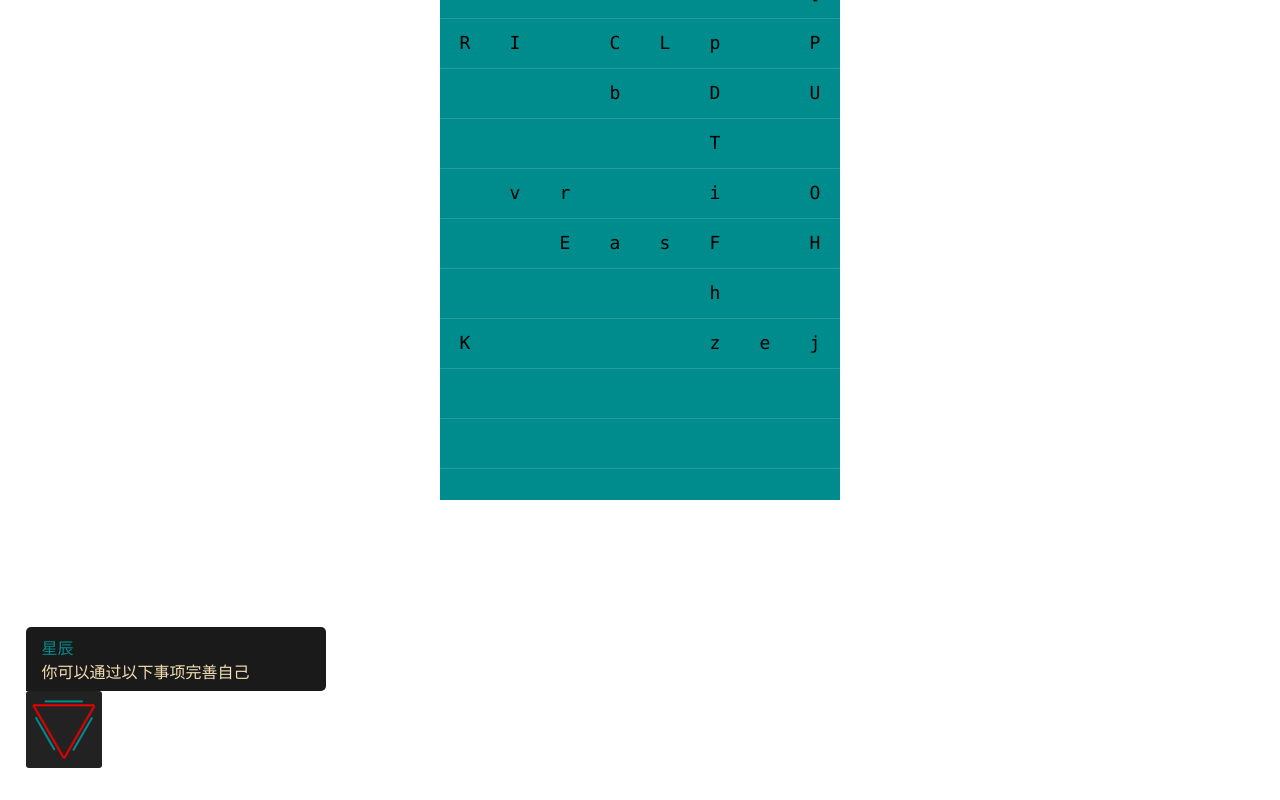
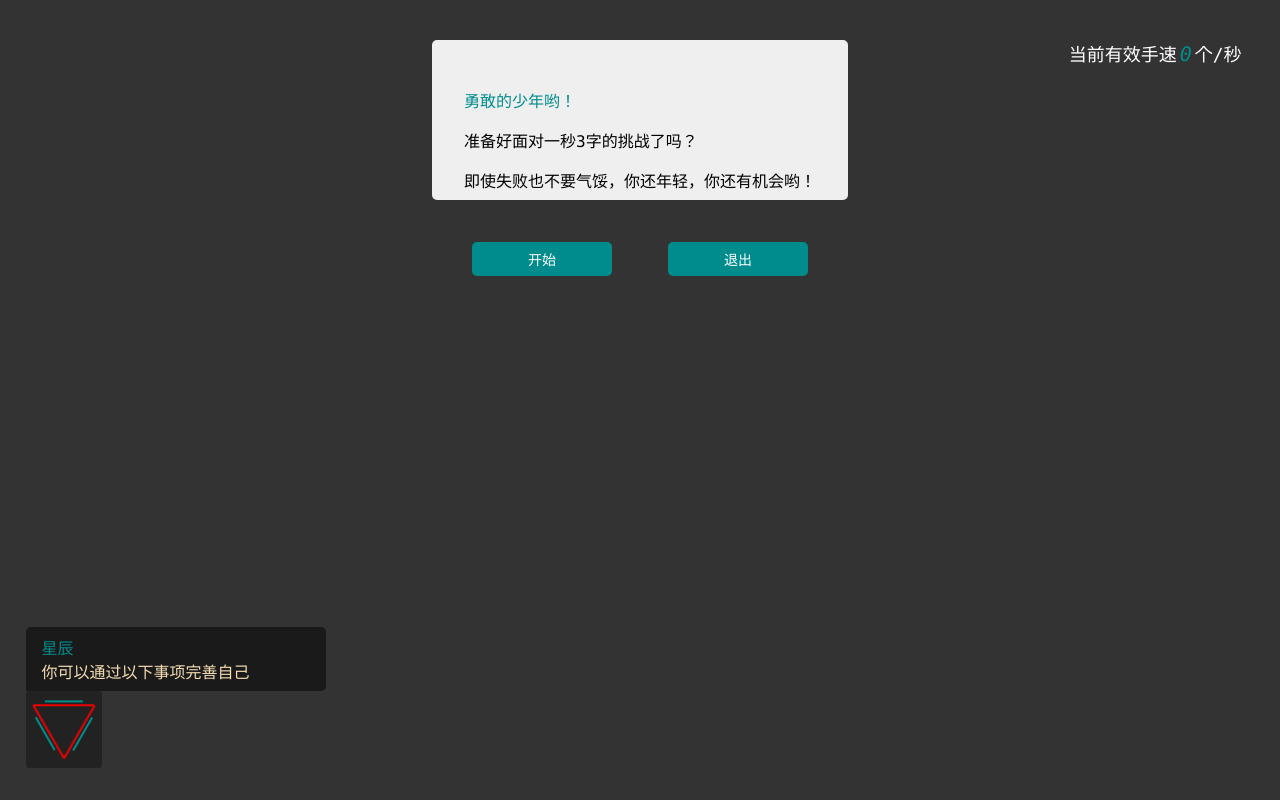
Before and after one commit to booksbags/daylight, a React app in the folder web/: page /practice in a window 1280 px wide. Built offline with nearby package versions, Linux system fonts and the light colour scheme.

Commit message:
打字游戏基本逻辑完成，接下来需要设计数据如何存储与展示

```diff
--- a/web/src/global/initCss.css
+++ b/web/src/global/initCss.css
@@ -28,3 +28,8 @@ button{
     color: white;
     cursor: pointer;
 }
+
+button:hover{
+    background-color: #afafaf;
+    color: #008c8c;
+}
--- a/web/src/pages/practice/handSpeed/gameClass/config.ts
+++ b/web/src/pages/practice/handSpeed/gameClass/config.ts
@@ -1,7 +1,7 @@
 export const config = {
-    squareSize: 50,
+    squareSize: 70,
     moveSpeed: 75,
-    colNumber: 8,
-    rowNumber: 11,
-    createSpeed:5,//个/秒
+    colNumber: 6,
+    rowNumber: 10,
+    createSpeed:3,//个/秒
 }
--- a/web/src/pages/practice/handSpeed/gameClass/consumer.ts
+++ b/web/src/pages/practice/handSpeed/gameClass/consumer.ts
@@ -4,8 +4,9 @@ import squareStore from "./squareStore";
 import { Square } from "./squart";
 
 export class Consumer{
-    private _container:Square[][] = Array(config.colNumber).fill(0).map(()=>[]);
+    private _container:Square[][] = [];
     init(){
+        this._container = Array(config.colNumber).fill(0).map(()=>[]);
         this._container.forEach((item)=>{
             for(let i = 0; i < config.rowNumber; i ++){
                 item.push(new Square(undefined))
--- a/web/src/pages/practice/handSpeed/gameClass/control.ts
+++ b/web/src/pages/practice/handSpeed/gameClass/control.ts
@@ -1,45 +1,81 @@
 import { Consumer } from "./consumer";
 import { Create } from "./create";
+import squareStore from "./squareStore";
+import { Square } from "./squart";
 
 export class Control{
-    private _create:Create = new Create();
-    private consumer:Consumer = new Consumer();
-    private _gameOver:boolean = false;
+    private _create:Create;
+    private consumer:Consumer;
+    private isStop:boolean = false;
+    private _clickInfo:number[] = [];
+    private _nowClick:number = 0;
+    private _deleteTarget:Square|null = null;
+    private clickRight(t:string){
+        const data = this.data;
+        for (const element of data) {
+            for (const e of element) {
+                if(e.type === t){
+                    this._deleteTarget = e;
+                    return true;
+                }
+            }
+        }
+        return false;
+    }
     private deleteBlock(t:string){
-        const data = this.data;
-        data.forEach(item=>{
-            item.forEach(i=>{
-                if(i.type === t){
-                    Create.back(i.type);
-                    i.type = undefined;
-                }
-            })
-        })
+        if(this._deleteTarget){
+            this._create.back(this._deleteTarget.type);
+            this._deleteTarget.type = undefined;
+            this._deleteTarget = null;
+        }
     }
-    private gameOver:()=>void;
+    public stop:()=>void;
     private audioRef:React.RefObject<HTMLAudioElement>;
-    constructor(fn:()=>void, audioRef:React.RefObject<HTMLAudioElement>){
-        this.gameOver = ()=>{
-            this._gameOver = true;
+    constructor(
+        fn:()=>void,
+        audioRef:React.RefObject<HTMLAudioElement>,
+        public drawClick:(clickInfo:number[])=>void
+    ){
+        this._create = new Create();
+        this.consumer = new Consumer();
+        this.stop = ()=>{
+            this.isStop = true;
+            this._create.stop();
             fn();
         };
         this.audioRef = audioRef;
     }
     private listen(event:KeyboardEvent){
-        if(this._gameOver)return;
-        this.audioRef.current?.pause();
-        this.audioRef.current?.play();
+        if(this.isStop)return;
+        if(this.audioRef.current?.played){
+            this.audioRef.current?.pause();
+        }
+        if(this.audioRef.current?.paused){
+            this.audioRef.current?.play();
+        }
         const key = event.key;
-        this.deleteBlock(key);
+        if(this.clickRight(key)){
+            this.deleteBlock(key);
+            this._nowClick += 1;
+        }
     }
     begin(){
         this._create.begin();
         this.consumer.init();
         const cb = (e:KeyboardEvent)=>this.listen(e)
         document.addEventListener("keyup", cb);
+        const timer = setInterval(()=>{
+            this._clickInfo.push(this._nowClick);
+            this._nowClick = 0;
+            this.drawClick([...this._clickInfo]);
+        }, 1000);
         return ()=>{
             document.removeEventListener("keyup", cb);
+            clearInterval(timer);
         };
+    }
+    get clickInfo():number[]{
+        return this.clickInfo;
     }
     get data(){
         return this.consumer.container;
@@ -54,4 +90,9 @@ export class Control{
         });
         this.consumer.getNewData();
     }
+    gameOver(){
+        const store = squareStore();
+        store.clear();
+        this.stop();
+    }
 }
--- a/web/src/pages/practice/handSpeed/gameClass/create.ts
+++ b/web/src/pages/practice/handSpeed/gameClass/create.ts
@@ -66,7 +66,8 @@ const value:SquareType[] = [
     '7',
     '8',
     '9',
-    ',',
+    ];
+const specialValue = [',',
     '.',
     '/',
     ';',
@@ -101,24 +102,31 @@ value.sort((a, b)=>Math.random() - 0.5)
 // 1s 生产五个方块
 export class Create{
     private _time?:NodeJS.Timeout;
+    private _value:SquareType[] = [];
+    private _init(){
+        this._value = [...value];
+    }
+    constructor(){
+        this._init();
+    }
     begin(){
         const store = SquareStore();
         for(let i = 0; i < config.createSpeed; i ++){
-            store.add(new Square(value.shift()))
+            store.add(new Square(this._value.shift()))
         }
         this._time = setInterval(()=>{
             for(let i = 0; i < config.createSpeed; i ++){
-                store.add(new Square(value.shift()))
+                store.add(new Square(this._value.shift()))
             }
         }, 1000);
     }
     stop(){
         this._time && clearInterval(this._time);
     }
-    static back(s:SquareType){
-        if(value.includes(s)){
+    back(s:SquareType){
+        if(this._value.includes(s)){
             throw new Error("逻辑错误");
         }
-        value.push(s);
+        this._value.push(s);
     }
 }
--- a/web/src/pages/practice/handSpeed/gameClass/squareStore.ts
+++ b/web/src/pages/practice/handSpeed/gameClass/squareStore.ts
@@ -4,7 +4,13 @@ import { single } from "@utils/proxy/single";
 import { config } from "./config";
 
 class SquareStore{
-    private _store:Square[][] = Array(config.colNumber).fill(0).map(()=>[]);
+    private _store:Square[][] = [];
+    private _init(){
+        this._store = Array(config.colNumber).fill(0).map(()=>[]);
+    }
+    constructor(){
+        this._init();
+    }
     add(square:Square){
         this._store[getInterRandom(0, this._store.length)].push(square);
     }
@@ -15,6 +21,9 @@ class SquareStore{
             return pre;
         },[]);
     }
+    clear(){
+        this._init();
+    }
 }
 
 export default single(SquareStore);
--- a/web/src/pages/practice/handSpeed/index.tsx
+++ b/web/src/pages/practice/handSpeed/index.tsx
@@ -1,26 +1,34 @@
-import React, { useEffect, useRef, useState } from 'react'
-import { HandSpeedStyle, SquareStyle } from './style'
+import React, { useEffect, useMemo, useRef, useState } from 'react'
+import { ClickInfoStyle, ControlStyle, HandSpeedStyle, IntroduceStyle, SquareStyle } from './style'
 import { Control } from './gameClass/control';
 import { useUpdate } from '@hooks/useUpdate';
 import { config } from './gameClass/config';
 import clickAudio from "../../../../public/audio/wordClick.mp3";
+import { useNavigate } from 'react-router-dom';
 
 
 const HandSpeed = () => {
+    const navagator = useNavigate();
     const squareSize = config.squareSize;// 方块的尺寸
     const [containerMove, setContainerMove] = useState(0);
     const audioRef = useRef<HTMLAudioElement>(null);
-    const gameRef = useRef(true);
-    const controlRef = useRef(new Control(()=>gameRef.current = false, audioRef));
+    const gameRef = useRef(false);
+    const controlRef = useRef<Control>();
     const containerRef = useRef<HTMLDivElement>(null);
     const moveSpeed = config.moveSpeed;//px/s
-    useEffect(()=>{
+    const [handSpeed, setHandSpeed] = useState(0);
+    function init(){
+      controlRef.current = new Control(()=>gameRef.current = false, audioRef, (clickInfo)=>{
+        setHandSpeed(clickInfo[clickInfo.length - 1]);
+      });
+      setContainerMove(0);
+      gameRef.current = true;
       const cb = controlRef.current.begin();
       function move(){
         setContainerMove((x)=>{
           const result = x - moveSpeed / 66;
           if(result <= 0){
-            controlRef.current.update();
+            controlRef.current?.update();
             return squareSize;
           }
           return result;
@@ -31,14 +39,19 @@ const HandSpeed = () => {
       }
       move();
       return cb;
-    }, []);
+    }
+    // useEffect(init, []);
     return (
-      <>
+      <HandSpeedStyle>
       <audio src={clickAudio} ref={audioRef}></audio>
-        <HandSpeedStyle
+      <div
         style={{
-            height: (config.rowNumber - 1) * squareSize + "px",
-        }}
+            height: controlRef.current ? (config.rowNumber - 1) * squareSize + "px":undefined,
+            overflow: "hidden",
+            marginTop: "5vh",
+            borderRadius: "5px",
+            position: "relative"
+          }}
       >
         <div
           className="container"
@@ -49,7 +62,7 @@ const HandSpeed = () => {
           }}
         >
         {
-          controlRef.current.data.map((item, index)=>{
+          controlRef.current?.data.map((item, index)=>{
             return (
               <div className='col' key={index}>
                 {
@@ -67,11 +80,38 @@ const HandSpeed = () => {
               </div>
             )
           })
+        }{
+          !controlRef.current && (
+            <IntroduceStyle>
+              <p style={{color:"#008c8c"}}>勇敢的少年哟！</p>
+              <p>准备好面对一秒{config.createSpeed}字的挑战了吗？</p>
+              <p>即使失败也不要气馁，你还年轻，你还有机会哟！</p>
+            </IntroduceStyle>
+          )
         }
         </div>
+        <ClickInfoStyle>
+          <span>当前有效手速</span>
+          <span><i>{handSpeed}</i>个/秒</span>
+        </ClickInfoStyle>
+      </div>
+      <ControlStyle>
+        <button
+          onClick={()=>{
+            controlRef.current?.gameOver();
+            setTimeout(()=>{
+              init();
+            }, 300);
+          }}
+        >{controlRef.current ? "重新开始":"开始"}</button>
+        <button
+          onClick={()=>{
+            navagator(-1);
+          }}
+        >退出</button>
+      </ControlStyle>
       </HandSpeedStyle>
-      </>
     )
 }
 
-export default HandSpeed
+export default HandSpeed;
--- a/web/src/pages/practice/handSpeed/style.ts
+++ b/web/src/pages/practice/handSpeed/style.ts
@@ -1,7 +1,10 @@
 import styled from "styled-components";
 
 export const HandSpeedStyle = styled.div`
-    overflow: hidden;
+    overflow:hidden;
+    width: 100vw;
+    height: 100vh;
+    background-color: #333;
     .col{
         display: flex;
         flex-wrap: wrap;
@@ -20,4 +23,36 @@ export const SquareStyle = styled.div`
     background-color: #008c8c;
     text-align: center;
     font-size: 18px;
+    border-radius: 5px;
+    padding: 3px;
+    background-clip: content-box;
 `;
+
+export const ControlStyle = styled.div`
+    display: flex;
+    align-items: center;
+    justify-content: center;
+    button{
+        margin: 3em 2em;
+    }
+`;
+
+export const ClickInfoStyle = styled.div`
+    position: absolute;
+    top: 0px;
+    right: 3vw;
+    color: white;
+    font-size: 18px;
+    i{
+        margin: 0 3px;
+        font-size: 20px;
+        color: #008c8c;
+    }
+`;
+
+export const IntroduceStyle = styled.div`
+    background-color: #efefef;
+    height: 20vh;
+    padding: 2em;
+    border-radius: 5px;
+`;
```
